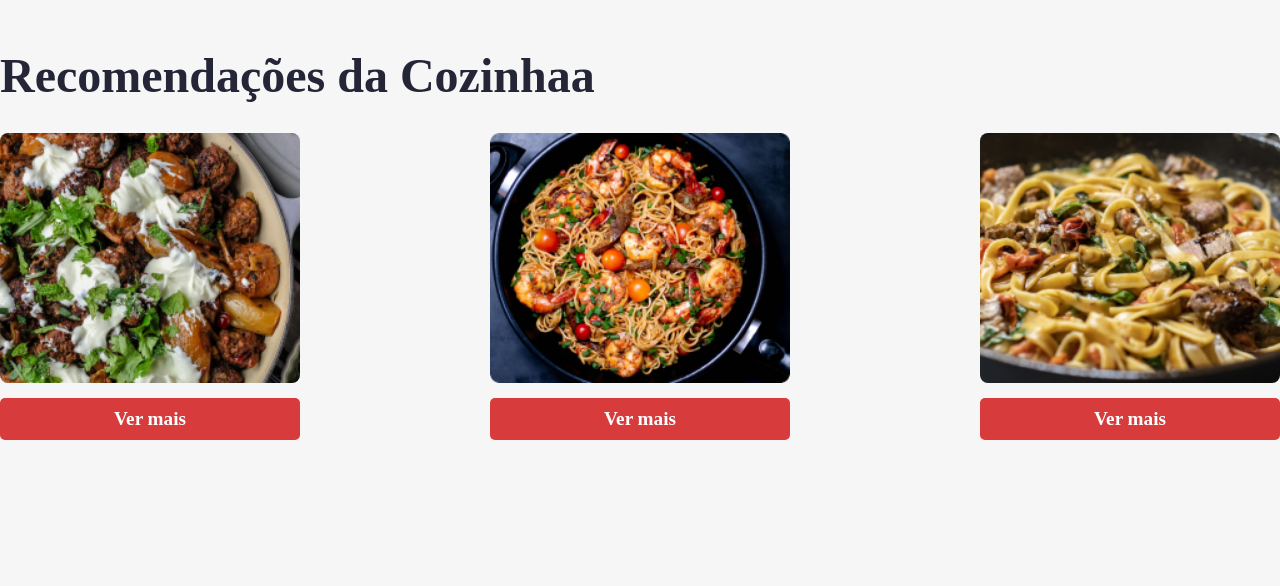
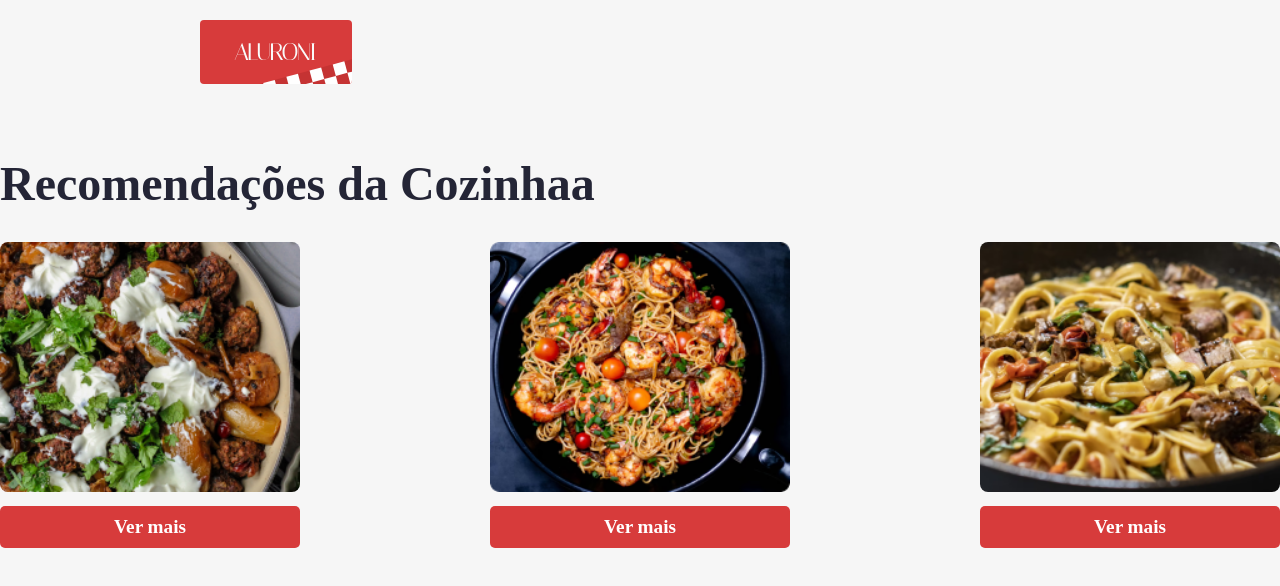
Before and after one commit to paulodetarsoteles/aluroni-router-aula1.2, a React (Create React App) app: page / in a window 1280 px wide. Shown: the top 586 px of the page. Built offline with nearby package versions, Linux system fonts and the light colour scheme; a web font is replaced by a local one.

Commit message:
Implantação das primeiras rotas e retirada do menu das pages e deixado por fora do route

```diff
--- /dev/null
+++ b/src/components/Menu/Menu.module.scss
@@ -0,0 +1,15 @@
+@import "styles/variaveis";
+@import "styles/breakpoints";
+
+.menu {
+  padding: 20px $padding-horizontal;
+  @media (max-width: $desktop_xsm) {
+    padding: 20px $padding-horizontal-mobile;
+  }
+  @media (min-width: $desktop_xsm) and (max-width: $desktop_sm) {
+    padding: 20px $padding-horizontal-sm;
+  }
+  @media (min-width: $desktop_sm) and (max-width: $desktop_md) {
+    padding: 20px $padding-horizontal-md;
+  }
+}
--- /dev/null
+++ b/src/components/Menu/index.tsx
@@ -0,0 +1,10 @@
+import { ReactComponent as Logo } from 'assets/logo.svg';
+import styles from './Menu.module.scss';
+
+export default function Menu() {
+  return(
+    <nav className={styles.menu}>
+      <Logo />
+    </nav>
+  );
+}
--- a/src/index.tsx
+++ b/src/index.tsx
@@ -1,12 +1,12 @@
 import React from 'react';
 import ReactDOM from 'react-dom';
-import Inicio from 'pages/Inicio';
+import Router from 'routes';
 import 'normalize.css';
 import './index.css';
 
 ReactDOM.render(
   <React.StrictMode>
-    <Inicio />
+    <Router />
   </React.StrictMode>,
   document.getElementById('root')
 );
--- a/src/pages/Cardapio/Cardapio.module.scss
+++ b/src/pages/Cardapio/Cardapio.module.scss
@@ -1,18 +1,5 @@
 @import "styles/variaveis";
 @import "styles/breakpoints";
-
-.menu {
-  padding: 20px $padding-horizontal;
-  @media (max-width: $desktop_xsm) {
-    padding: 20px $padding-horizontal-mobile;
-  }
-  @media (min-width: $desktop_xsm) and (max-width: $desktop_sm) {
-    padding: 20px $padding-horizontal-sm;
-  }
-  @media (min-width: $desktop_sm) and (max-width: $desktop_md) {
-    padding: 20px $padding-horizontal-md;
-  }
-}
 
 .header {
   align-items: center;
--- a/src/pages/Cardapio/index.tsx
+++ b/src/pages/Cardapio/index.tsx
@@ -1,4 +1,3 @@
-import { ReactComponent as Logo } from 'assets/logo.svg';
 import { useState } from 'react';
 import styles from './Cardapio.module.scss';
 import Buscador from './Buscador';
@@ -12,9 +11,6 @@ export default function Cardapio() {
   const [ordenador, setOrdenador] = useState('');
   return (
     <main>
-      <nav className={styles.menu}>
-        <Logo />
-      </nav>
       <header className={styles.header}>
         <div className={styles.header__text}>
           A casa do código e da massa
--- /dev/null
+++ b/src/routes.js
@@ -0,0 +1,16 @@
+import { BrowserRouter as Router, Routes, Route } from 'react-router-dom';
+import Menu from 'components/Menu';
+import Inicio from 'pages/Inicio';
+import Cardapio from 'pages/Cardapio';
+
+export default function AppRouter(){
+  return(
+    <Router>
+      <Menu />
+      <Routes>
+        <Route path='/' element={<Inicio />} />
+        <Route path='/cardapio' element={<Cardapio />} />
+      </Routes>
+    </Router>
+  );
+}
```
